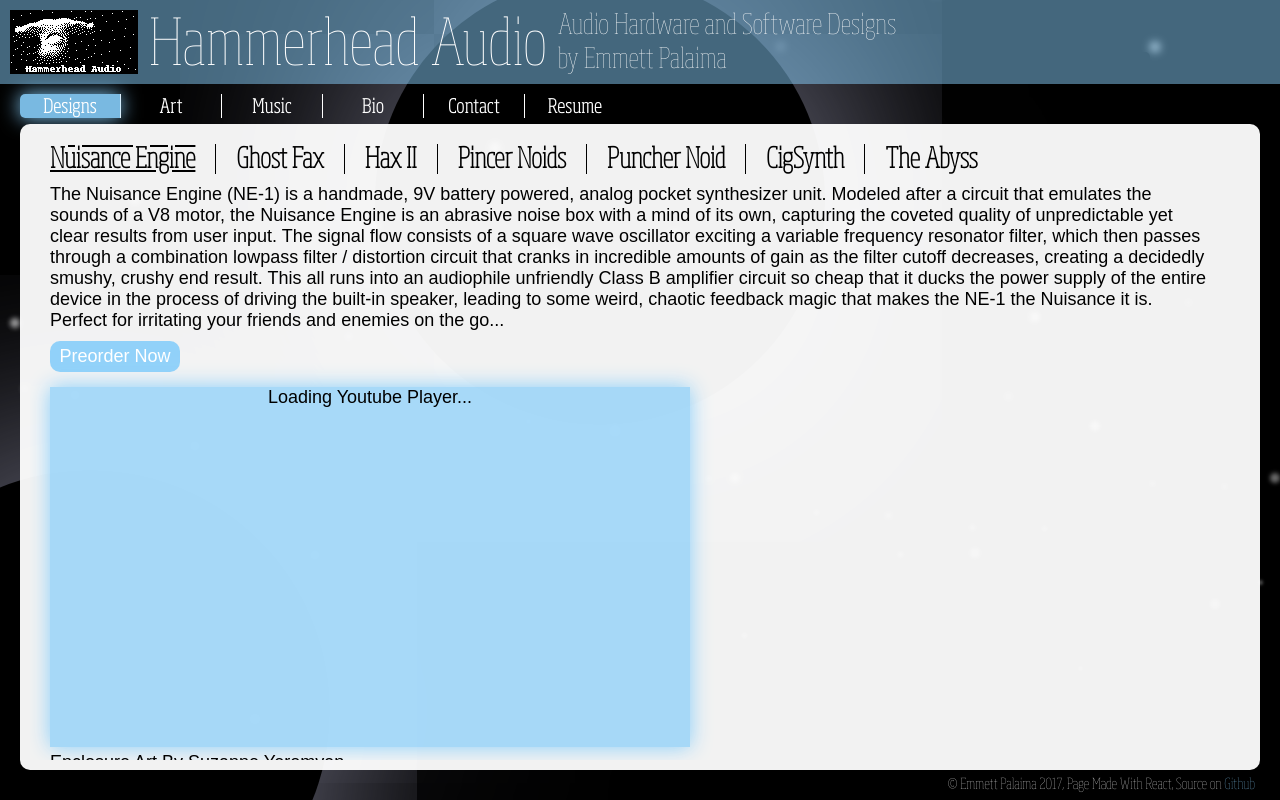
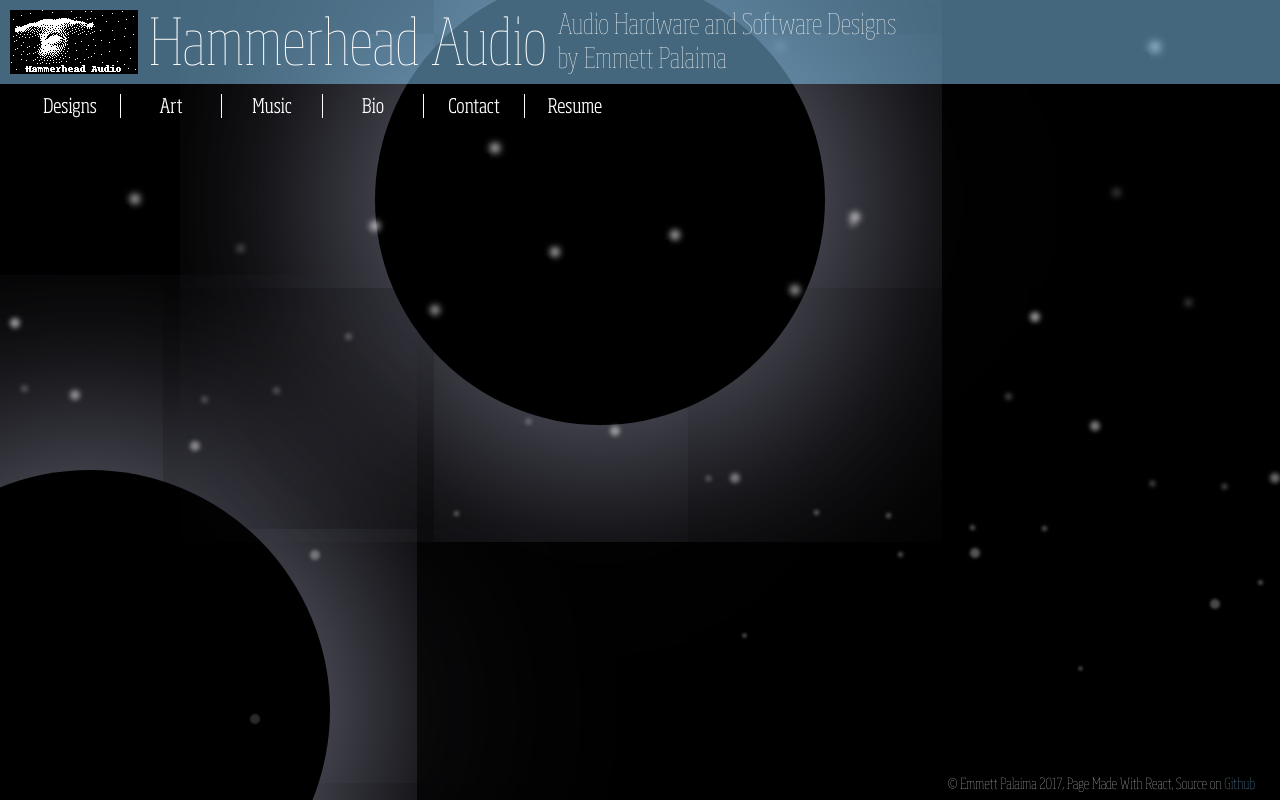
Before and after one commit to hhaudio/hammerheadaudio, a React (Create React App) app: page / in a window 1280 px wide. Built offline with nearby package versions, Linux system fonts and the light colour scheme.

Commit message:
updated package.json

```diff
--- a/src/App.js
+++ b/src/App.js
@@ -15,7 +15,7 @@
   constructor(props){
     super(props);
     this.state={
-      NavPage: "Designs",
+      NavPage: "Home",
       width: window.innerWidth,
       height: window.innerHeight
     }
```
